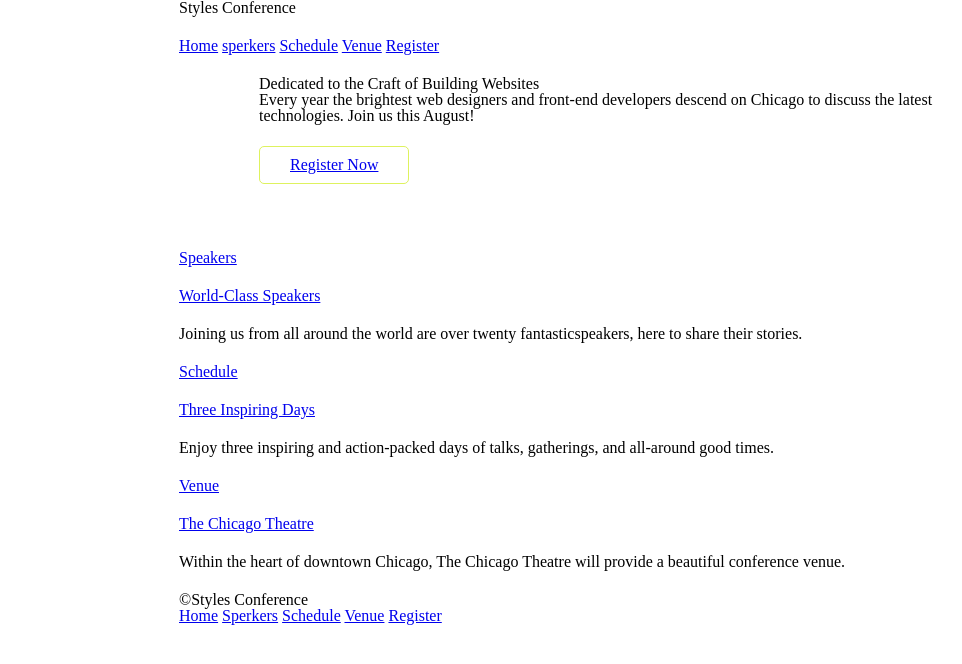
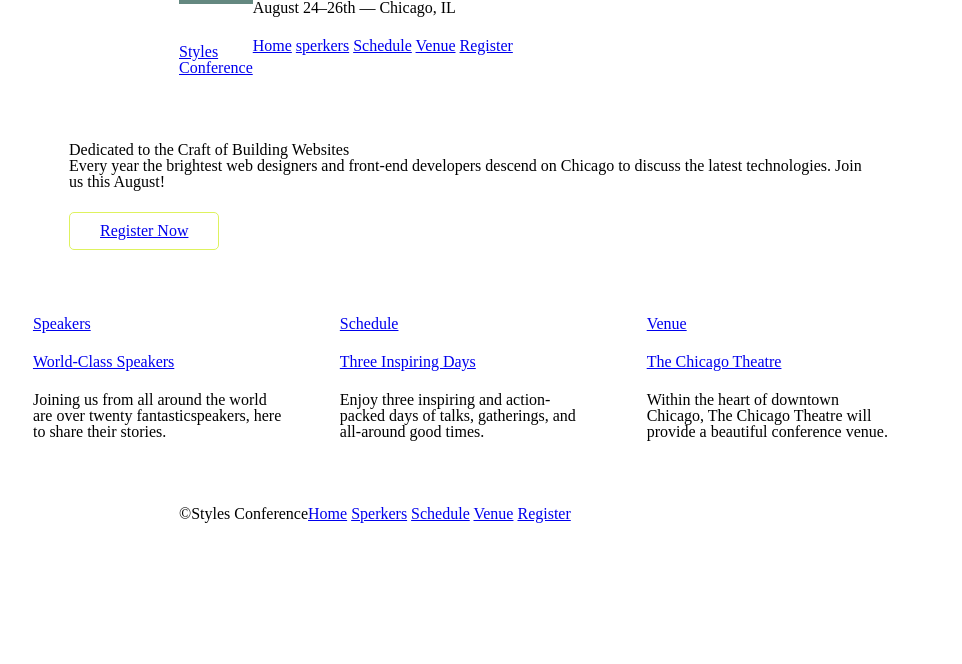
Before and after one commit to JinCheng87/HTML, a plain HTML site: page assets/index.html in a window 1280 px wide. Shown: the whole page, without its empty margins (11-973 px from the left). Drawn offline with Linux system fonts and the light colour scheme.

Commit message:
lesson 5

```diff
--- a/assets/index.html
+++ b/assets/index.html
@@ -6,8 +6,11 @@
     <link rel="stylesheet" href="stylesheets/main.css">
   </head>
   <body>
-    <header class="container">
-      <h1>Styles Conference</h1>
+    <header class="container group">
+      <h1 class="logo">
+        <a href="index.html">Styles<br>Conference</a>
+      </h1>
+      <h3>August 24–26th — Chicago, IL</h3>
     <nav>
       <a href="index.html">Home</a>
       <a href="speakers.html">sperkers</a>
@@ -16,34 +19,33 @@
       <a href="register.html">Register</a>
     </nav>
     </header>
-    <section class="container">
-      <section class="hero">
+      <section class="hero container">
         <h2>Dedicated to the Craft of Building Websites</h2>
         <p>Every year the brightest web designers and front-end developers descend on Chicago to discuss the latest technologies. Join us this August!</p>
         <a class="btn btn-alt" href="register">Register Now</a>
       </section>
-      <section>
+    <section class="grid">
+      <section class="col-1-3">
        <a href="speakers.html">
          <h5>Speakers</h5>
          <h3>World-Class Speakers</h3>
        </a>
        <p>Joining us from all around the world are over twenty fantasticspeakers, here to share their stories.</p>
-      </section>
-      <section>
+      </section><section class="col-1-3">
        <a href="schedule.html">
        <h5>Schedule</h5>
        <h3>Three Inspiring Days</h3>
        </a>
        <p>Enjoy three inspiring and action-packed days of talks, gatherings, and all-around good times.</p>
-      </section>
-      <section>
+      </section><section class="col-1-3">
        <a href="venue.html">
          <h5>Venue</h5>
          <h3>The Chicago Theatre</h3>
        </a>
          <p>Within the heart of downtown Chicago, The Chicago Theatre will provide a beautiful conference venue.</p>
+      </section>
     </section>
-    <footer>
+    <footer class="primary-footer container group">
       <small>&copy;Styles Conference</small>
       <nav>
         <a href="home.html">Home</a>
--- a/assets/stylesheets/main.css
+++ b/assets/stylesheets/main.css
@@ -55,11 +55,14 @@ table {
      -moz-box-sizing: border-box;
           box-sizing: border-box;
 }
-.container{
+.container,
+.grid {
   margin: 0 auto;
+  width: 960px;
+}
+.container {
   padding-left: 30px;
   padding-right: 30px;
-  width: 960px;
 }
 h1,h3,h4,h5,p{
   margin-bottom: 22px;
@@ -76,3 +79,50 @@ h1,h3,h4,h5,p{
 .hero{
   padding: 22px 80px 66px 80px;
 }
+/*
+  ========================================
+  Clearfix
+  ========================================
+*/
+.group:before,
+.group:after {
+  content: "";
+  display: table;
+}
+.group:after {
+  clear: both;
+}
+.group {
+  clear: both;
+  *zoom: 1;
+}
+.logo{
+  float:left;
+  padding: 40px 0 22px 0;
+  border-top: 4px solid #648880;
+}
+.primary-footer small{
+  float: left;
+}
+.primary-footer{
+  padding-bottom: 44px;
+  padding-top:44px;
+}
+section {
+  display: inline-block;
+  margin: 0 1.5%;
+  width: 30%;
+}
+.grid,
+.col-1-3,
+.col-2-3 {
+  display: inline-block;
+  vertical-align:top;
+  padding-left: 15px;
+  padding-right: 15px;
+}
+.container,
+.grid {
+  margin: 0 auto;
+  width: 960px;
+}
```
